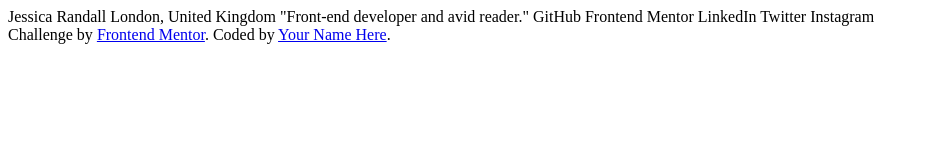
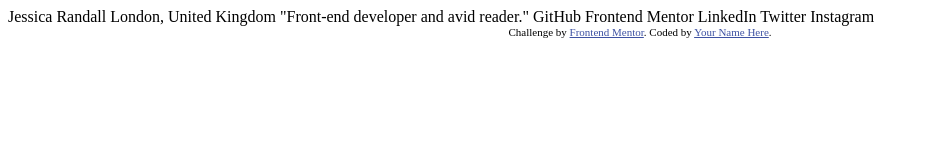
Before and after one commit to nejidevelops/Frontend-Mentor, a plain HTML site: page social-links-profile-main/index.html in a window 1280 px wide. Shown: the whole page, without its empty margins (0-929 px from the left). Drawn offline with Linux system fonts and the light colour scheme.

Commit message:
Import the external stylesheet

```diff
--- a/social-links-profile-main/index.html
+++ b/social-links-profile-main/index.html
@@ -8,8 +8,7 @@
 
   <title>Frontend Mentor | Social links profile</title>
 
-  <!-- Feel free to remove these styles or customise in your own stylesheet 👍 -->
-
+  <link rel="stylesheet" href="./style.css">
 </head>
 <body>
 
```
